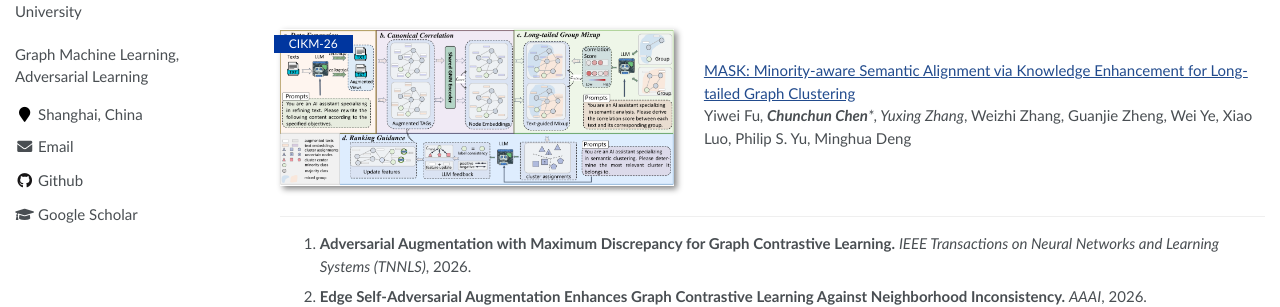
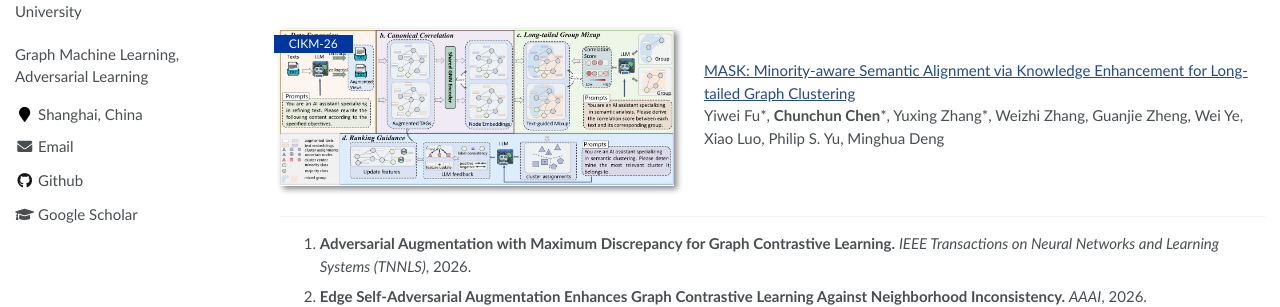
Before and after one commit to CCChen-GEEX/CCChen-GEEX.github.io, a Jekyll site: the page built from _pages/about.md, in a window 1280 px wide and 1302 px high. Shown: the part 333-640 px from the top of the window. Built offline with Jekyll 4.4.1, drawn with Linux system fonts in a browser that asks for light colours.

Commit message:
Update pub.md

```diff
--- a/_pages/includes/pub.md
+++ b/_pages/includes/pub.md
@@ -5,7 +5,7 @@
 <div class='paper-box-text' markdown="1">
 
 [MASK: Minority-aware Semantic Alignment via Knowledge Enhancement for Long-tailed Graph Clustering](https://scholar.google.com/citations?view_op=view_citation&hl=en&user=K5aA_AUAAAAJ&sortby=pubdate&citation_for_view=K5aA_AUAAAAJ:r0BpntZqJG4C) \\
-Yiwei Fu*, **Chunchun Chen**\*, Yuxing Zhang*, Weizhi Zhang, Guanjie Zheng, Wei Ye, Xiao Luo, Philip S. Yu, Minghua Deng
+Yiwei Fu\*, **Chunchun Chen**\*, Yuxing Zhang\*, Weizhi Zhang, Guanjie Zheng, Wei Ye, Xiao Luo, Philip S. Yu, Minghua Deng
 
 </div>
 </div>
```
